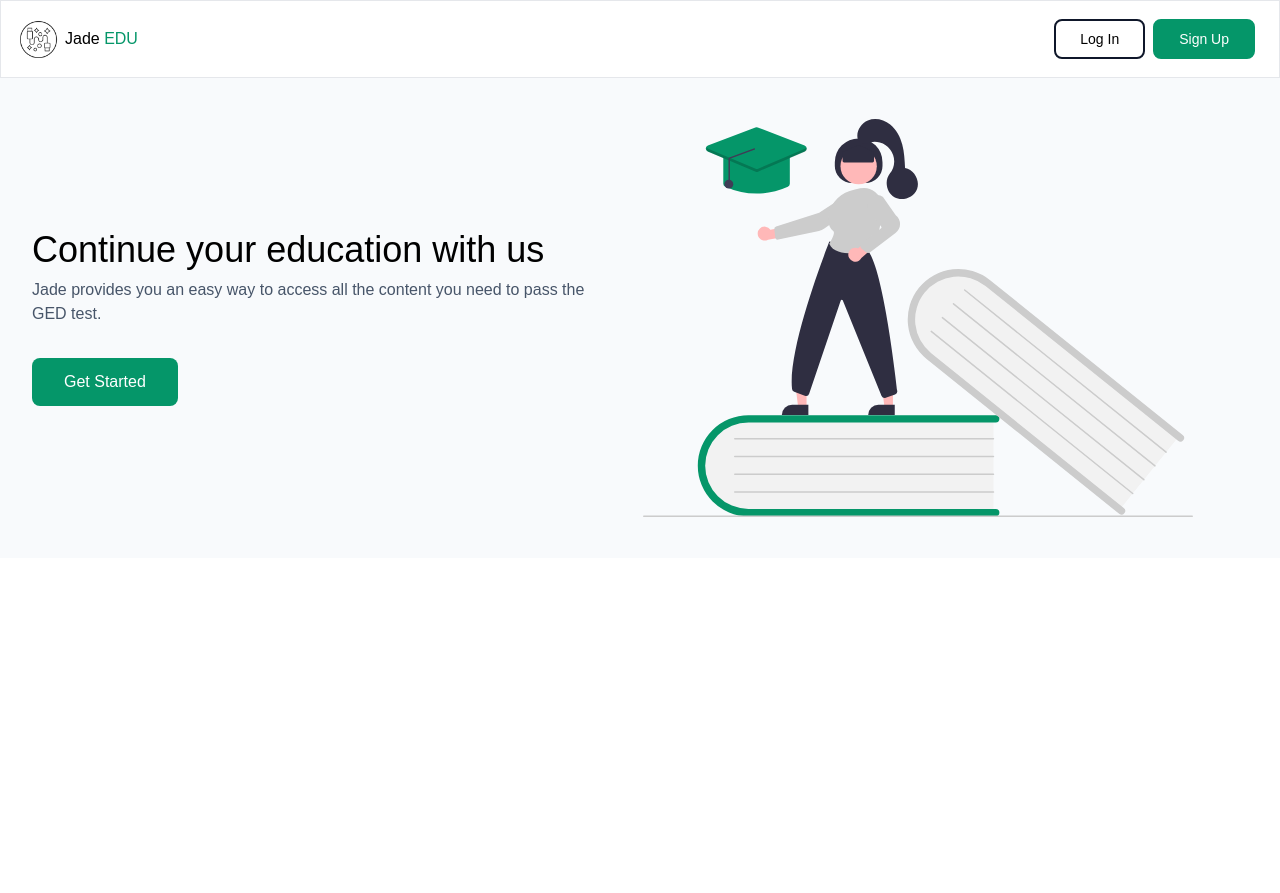
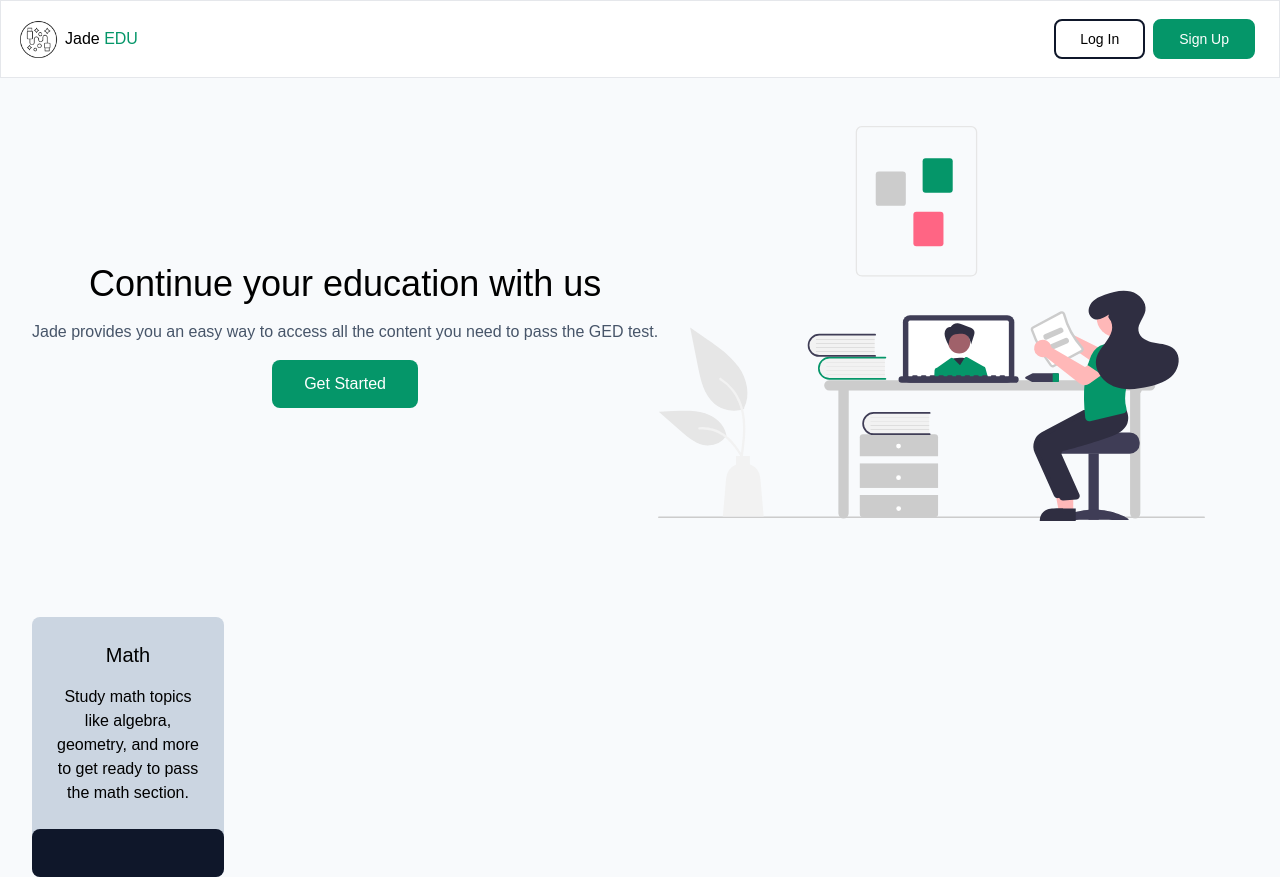
Before and after one commit to nsoberanis05/jade-education-development, a React (Vite) app in the folder ged-practice-app/: page / in a window 1280 px wide. Before the commit the page ends 800 px from the top, so only its background shows below. Built offline with nearby package versions, Linux system fonts and the light colour scheme; no server answers.

Commit message:
Started work on the landing page

```diff
--- a/ged-practice-app/src/pages/LandingPage.jsx
+++ b/ged-practice-app/src/pages/LandingPage.jsx
@@ -2,7 +2,7 @@ import React, { useState } from 'react'
 import { useNavigate } from 'react-router-dom'
 import { useAuth } from '../contexts/AuthContext'
 import Navbar from '../components/Navbar'
-import heroBackground from '../assets/heroBackground.svg'
+import heroBackground from '../assets/onlineLearning.svg'
 function LandingPage() {
 
   const navigate = useNavigate()
@@ -10,25 +10,42 @@ function LandingPage() {
   return (
     <>
       <Navbar/>
-      <div className="w-full h-96 px-8 py-60 flex items-center bg-slate-50" >
+      <main className='px-8 bg-slate-50'>
+
+          <div className="lg:w-full lg:py-12 py-8 flex flex-col lg:flex-row items-center" >
 
               {/*  Left Section */}
-        <div className=''>
+              <div className='mb-2 text-center'>
                 <div>
-            <h1 className='mb-2 text-4xl '> Continue your education with us</h1>
+                  <h1 className='mb-4 text-4xl '> Continue your education with us</h1>
                   <p className='text-md text-slate-600'> Jade provides you an easy way to access all the content you need to pass the GED test.</p>
                 </div>
-          <div className='w-full flex items center mt-8'>
-            <button onClick={() => {navigate('/dashboard')}} className='rounded-lg bg-emerald-600 px-8 py-3 text-white focus:outline-slate-900'> Get Started </button>
+
+                <div className='w-full flex flex-row justify-center items-center mt-4'>
+                  <button
+                    onClick={() => {navigate('/dashboard')}}
+                    className='rounded-lg bg-emerald-600 px-8 py-3 text-white focus:outline-slate-900'> Get Started </button>
                 </div>
               </div>
 
               {/* Right Section */}
-        <div className=''>
-          <img className='m-auto w-5/6' src={heroBackground} />
+              <div className='mb-8 -order-1 lg:order-2 lg:w-[45%]'>
+                <img className='m-auto ' src={heroBackground} />
               </div>
 
           </div>
+
+          <div className='my-4'>
+            <div className='text-center rounded-lg bg-slate-300 w-48'>
+              <div className='p-6'>
+                <h1 className='text-xl mb-4'>Math</h1>
+                <p> Study math topics like algebra, geometry, and more to get ready to pass the math section.</p>
+              </div>
+              <div className= 'bg-slate-900 w-full h-12 rounded-lg'> </div>
+            </div>
+          </div>
+
+      </main>
     </>
   )
 }
```
Also changed, not shown: ged-practice-app/src/assets/onlineLearning.svg (added), 1 other file (tests, documents, lock files or other folders). Lines whose indentation alone changed are shown as unchanged.
